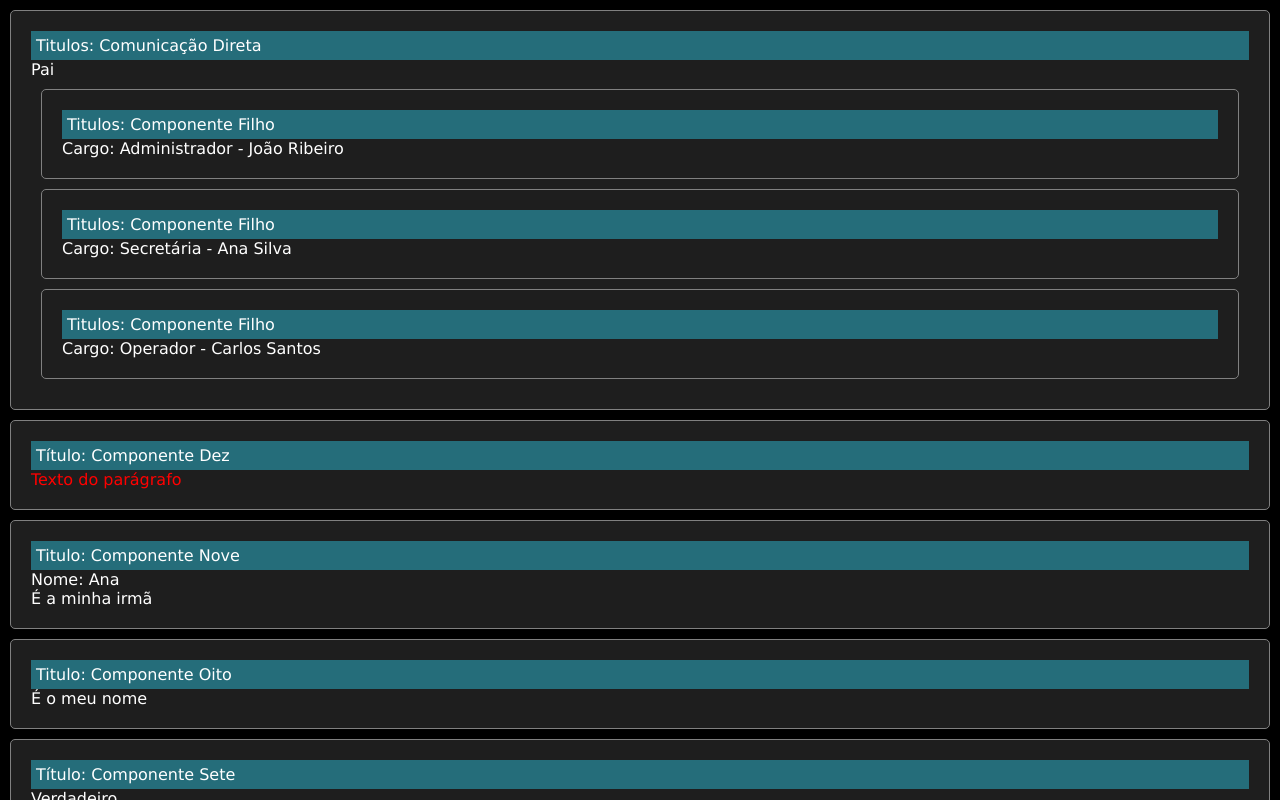
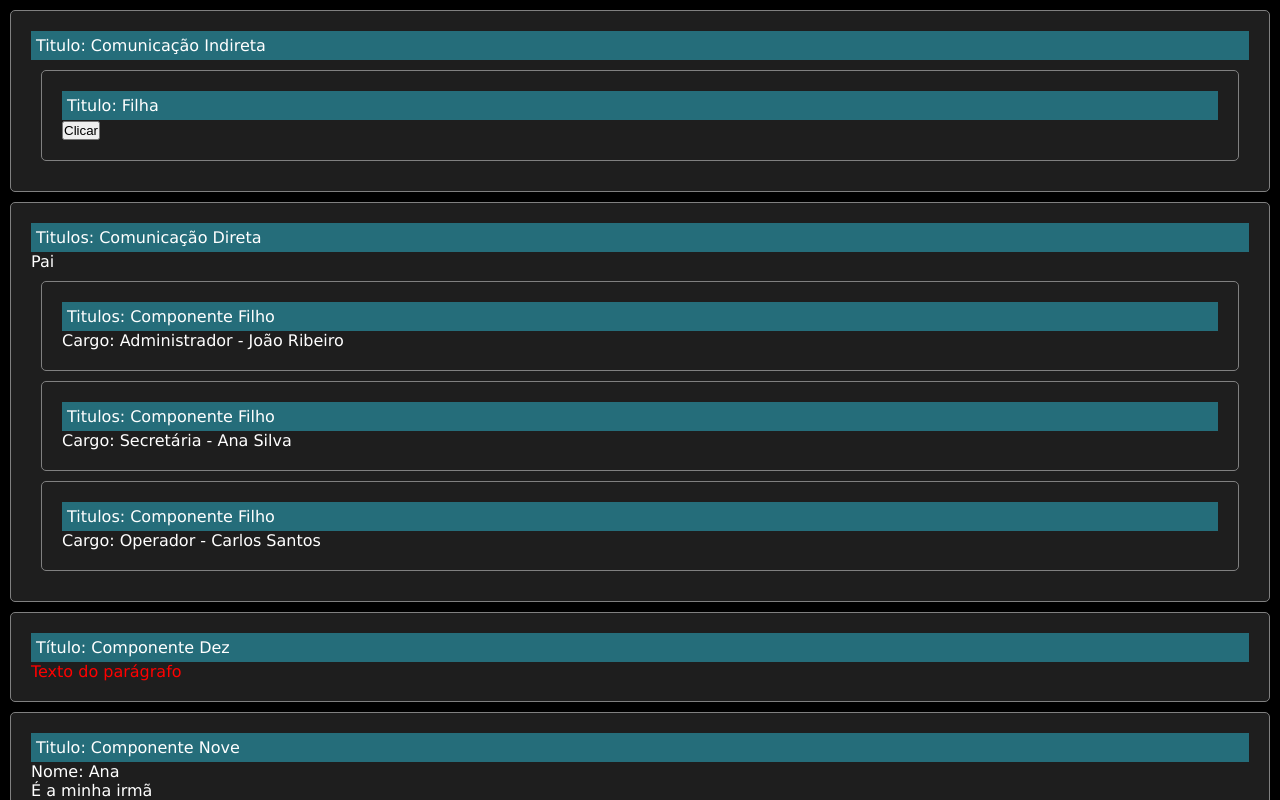
Before and after one commit to VictorParizio/aulas-react.js, a React (Create React App) app in the folder react-components/: page / in a window 1280 px wide. Shown: the top 800 px of the page. Built offline with nearby package versions, Linux system fonts and the light colour scheme.

Commit message:
feat (App, ComponenteMae, ComponenteFilha) Comunicação Indireta entre Componentes Nesta aula vimos como se dá a comunicação indireta entre componentes Pai e Filho, onde a ação definida e realizada no componente filho recebe parametros do componente pai.

```diff
--- a/react-components/src/App.js
+++ b/react-components/src/App.js
@@ -12,10 +12,13 @@ import ComponenteOito from './components/ComponenteOito'
 import ComponenteNove from './components/ComponenteNove'
 import ComponenteDez from './components/ComponenteDez'
 import ComponentePai from './components/comunicacao_direta/ComponentePai'
+import ComponenteMae from './components/comunicacao_indireta/ComponenteMae'
 
 function App() {
     return (
         <>
+            <ComponenteMae titulo="Comunicação Indireta"></ComponenteMae>
+
             <ComponentePai titulo="Comunicação Direta"></ComponentePai>
 
             <ComponenteDez titulo="Componente Dez" corTexto="red"/>
--- /dev/null
+++ b/react-components/src/components/comunicacao_indireta/ComponenteFilha.jsx
@@ -0,0 +1,12 @@
+import React from "react";
+
+function ComponenteFilha (props){
+    return(
+        <div className="componente">
+            <p className="titulo">Titulo: {props.titulo} </p>
+            <button onClick={props.click}>Clicar</button>
+        </div>
+    )
+}
+
+export default ComponenteFilha
--- /dev/null
+++ b/react-components/src/components/comunicacao_indireta/ComponenteMae.jsx
@@ -0,0 +1,18 @@
+import React from "react";
+import ComponenteFilha from "./ComponenteFilha";
+
+function ComponenteMae(props) {
+
+    function clicou() {
+        console.log("Botão da filha foi clicado!")
+    }
+
+    return (
+        <div className="componente">
+            <p className="titulo">Titulo: {props.titulo} </p>
+            <ComponenteFilha titulo="Filha" click={clicou} />
+        </div>
+    )
+}
+
+export default ComponenteMae
```
